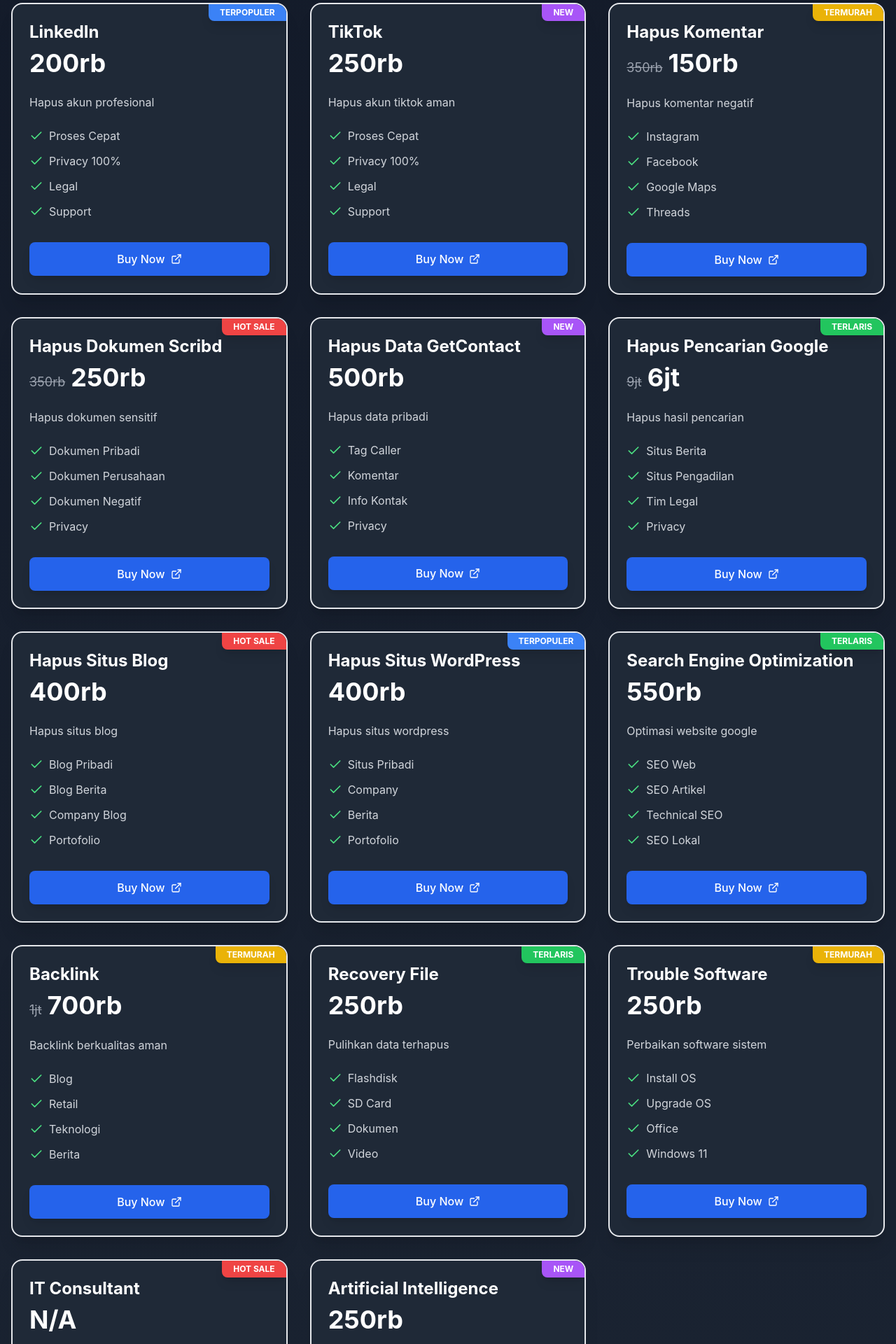
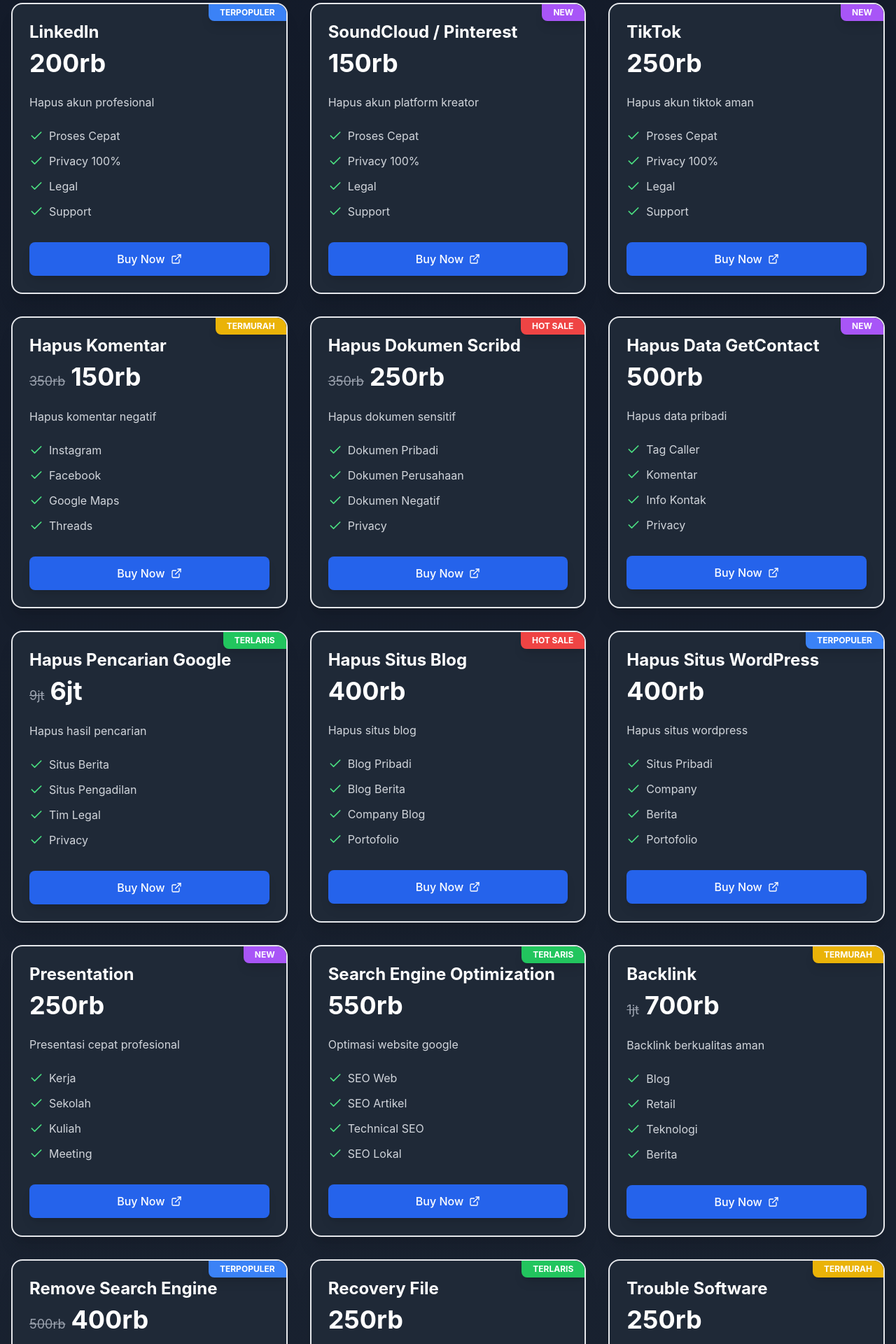
Before and after one commit to sibershopstore/pricing, a React (Vite) app: page / in a window 1280 px wide. Shown: the part 840-2760 px from the top of the page at 70% size. Built offline with nearby package versions, Linux system fonts and the light colour scheme.

Commit message:
Update pricingData.ts

```diff
--- a/src/data/pricingData.ts
+++ b/src/data/pricingData.ts
@@ -36,6 +36,15 @@
     description: 'Hapus akun profesional',
     features: ['Proses Cepat', 'Privacy 100%', 'Legal', 'Support'],
     badge: 'TERPOPULER',
+    category: 'social'
+  },
+  {
+    id: 'soundcloud-pinterest',
+    title: 'SoundCloud / Pinterest',
+    price: '150rb',
+    description: 'Hapus akun platform kreator',
+    features: ['Proses Cepat', 'Privacy 100%', 'Legal', 'Support'],
+    badge: 'NEW',
     category: 'social'
   },
   {
@@ -106,6 +115,15 @@
     badge: 'TERPOPULER',
     category: 'web'
   },
+  {
+    id: 'presentation',
+    title: 'Presentation',
+    price: '250rb',
+    description: 'Presentasi cepat profesional',
+    features: ['Kerja', 'Sekolah', 'Kuliah', 'Meeting'],
+    badge: 'NEW',
+    category: 'web'
+  },
 
   // ================= SEO =================
   {
@@ -125,6 +143,16 @@
     description: 'Backlink berkualitas aman',
     features: ['Blog', 'Retail', 'Teknologi', 'Berita'],
     badge: 'TERMURAH',
+    category: 'seo'
+  },
+  {
+    id: 'remove-search-engine',
+    title: 'Remove Search Engine',
+    price: '400rb',
+    originalPrice: '500rb',
+    description: 'Hapus identitas google',
+    features: ['Data Pribadi', 'Akun Sosmed', 'Konten Negatif', 'Situs Judi'],
+    badge: 'TERPOPULER',
     category: 'seo'
   },
 
@@ -157,6 +185,17 @@
     category: 'support'
   },
 
+  // ================= MARKETING =================
+  {
+    id: 'digital-marketing',
+    title: 'Digital Marketing',
+    price: '250rb',
+    description: 'Promosi bisnis digital',
+    features: ['Email Marketing', 'SEM', 'SEO Sosmed', 'Press Release'],
+    badge: 'TERMURAH',
+    category: 'marketing'
+  },
+
   // ================= AI =================
   {
     id: 'ai-service',
```
